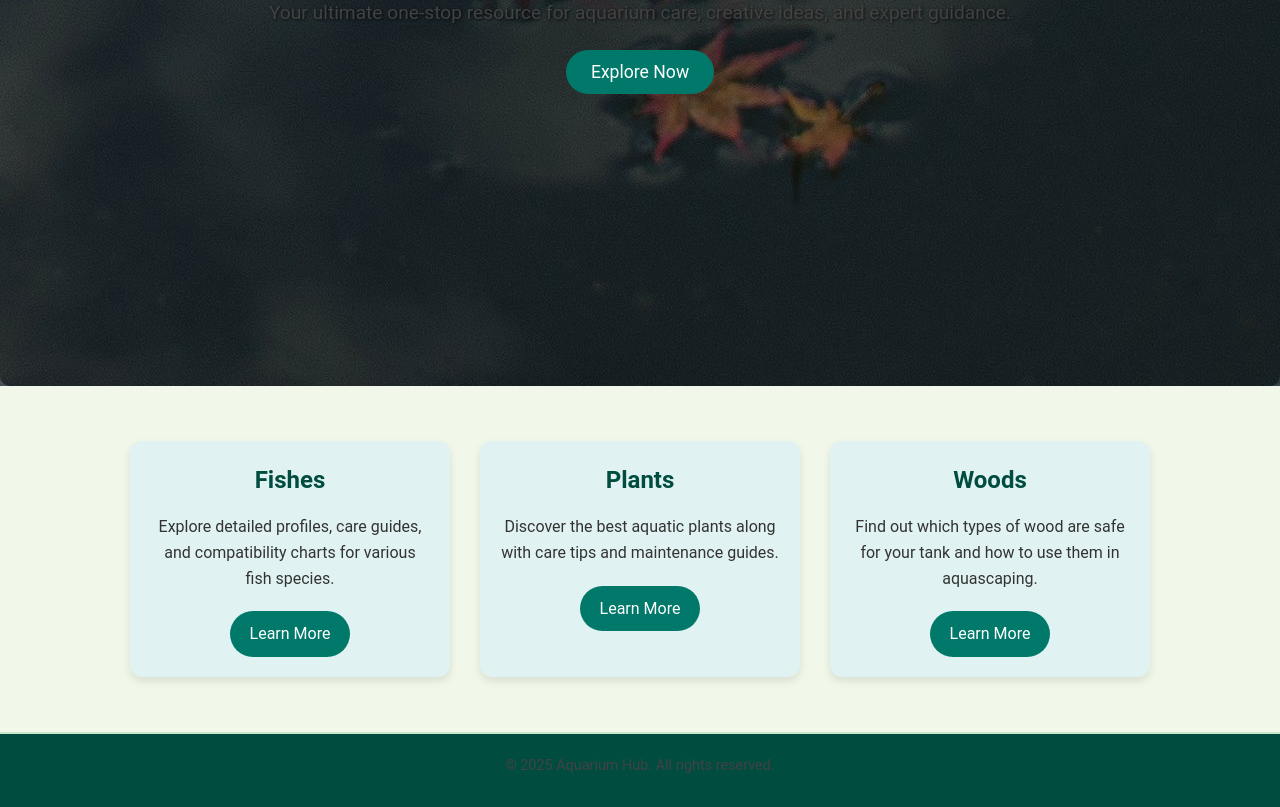
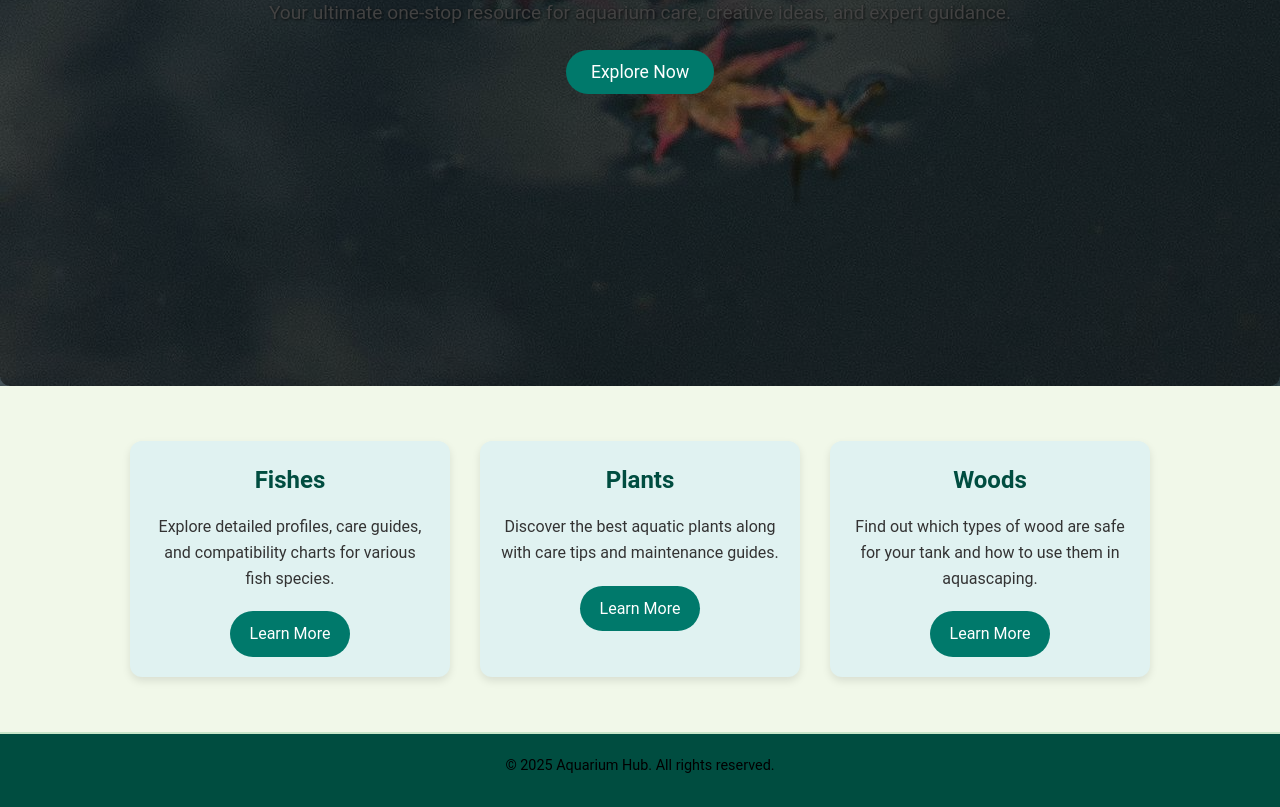
Before and after one commit to shashank23-10/AquaHaven, a React (Create React App) app in the folder fish-frontend/: page / in a window 1280 px wide. Shown: the part 199-1006 px from the top of the page. Built offline with nearby package versions, Linux system fonts and the light colour scheme.

Commit message:
Update 1.0.5

```diff
--- a/fish-frontend/src/components/Fishes.css
+++ b/fish-frontend/src/components/Fishes.css
@@ -514,6 +514,9 @@
     border-top: 2px solid #c8e6c9;
     padding-top: 20px;
   }
+  .footer>p{
+    color: black;
+  }
 
   /* ======================================================================
      18. DEBUG & DEV UTILITIES (COMMENT OUT FOR PROD)
```
